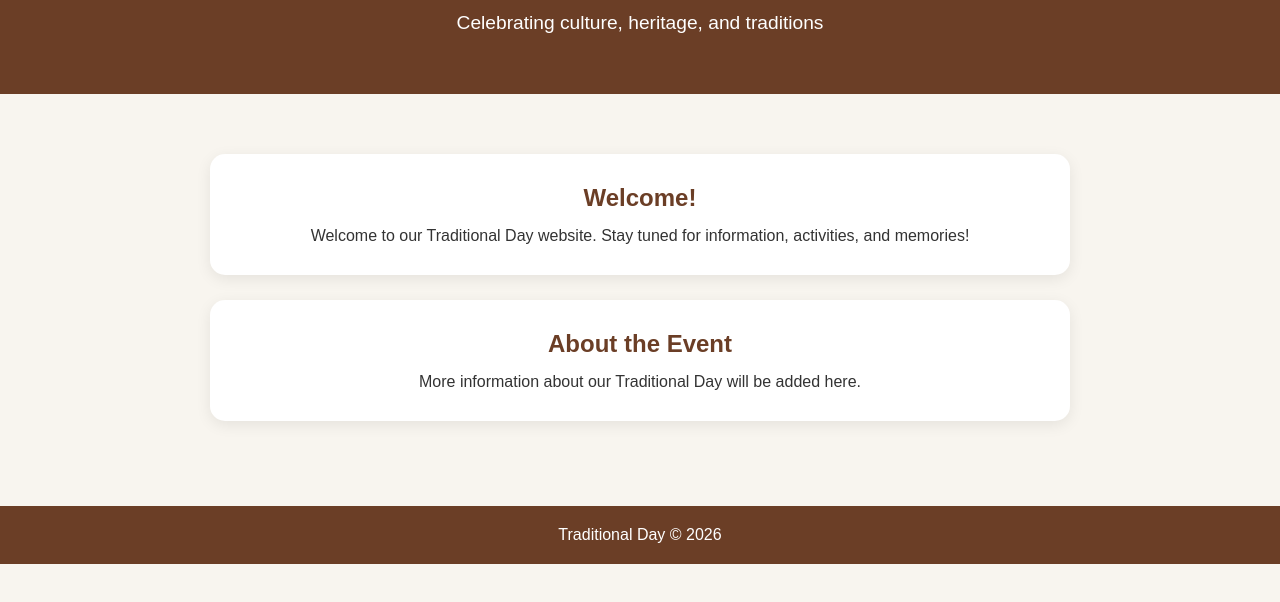
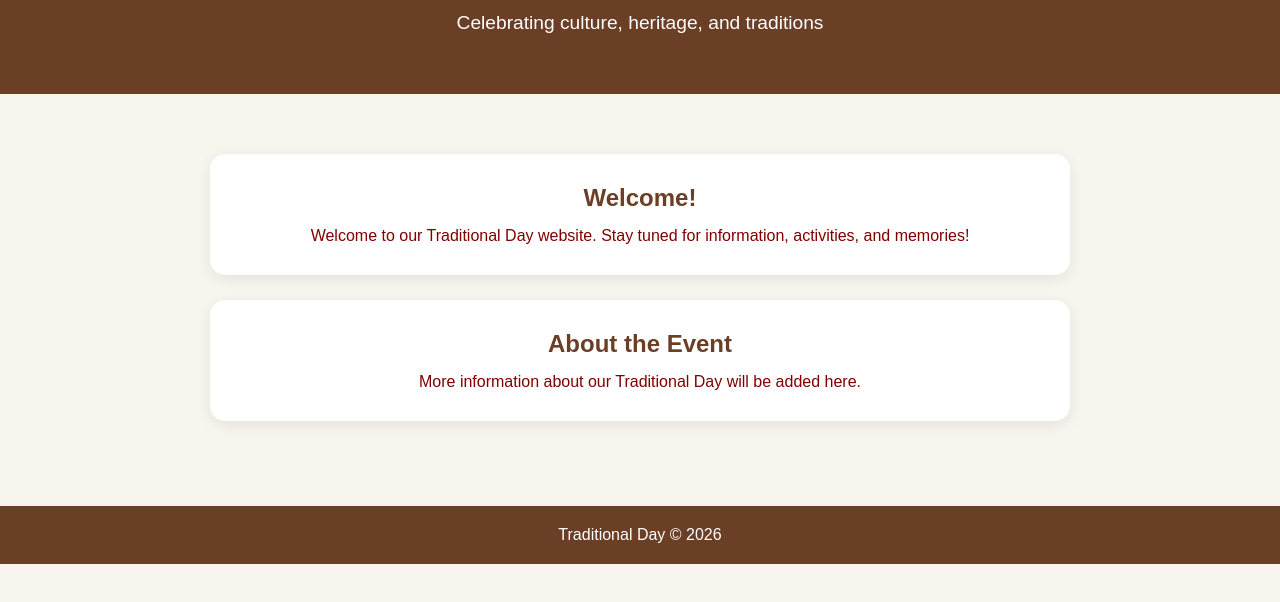
Before and after one commit to MohanedKhalidFawazSalim/SSA-Traditional-Day-Website, a plain HTML site: page index.html in a window 1280 px wide. Shown: the part 118-720 px from the top of the page. Drawn offline with Linux system fonts and the light colour scheme.

Commit message:
Update index.html

```diff
--- a/index.html
+++ b/index.html
@@ -15,7 +15,7 @@
         body {
             font-family: Arial, sans-serif;
             background: #f8f5ef;
-            color: #333;
+            color: #800000;
         }
 
         header {
```
